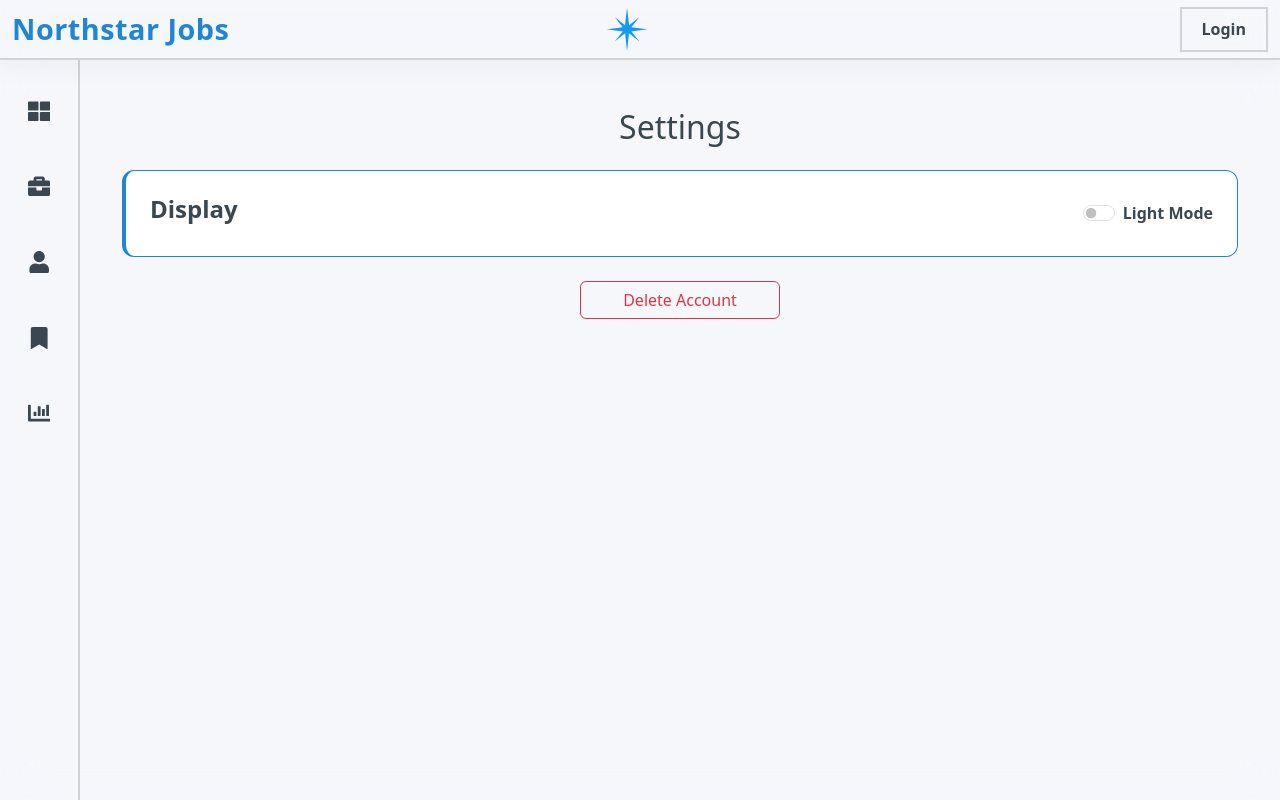
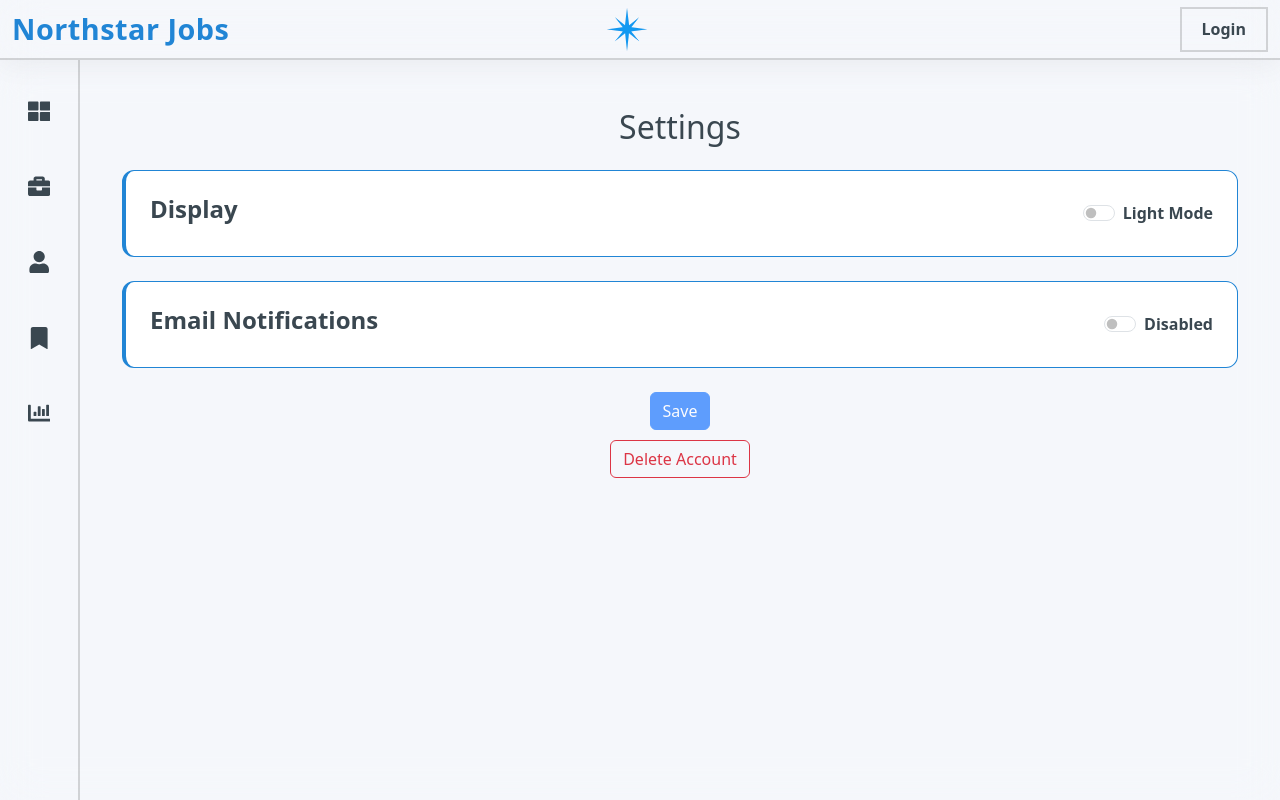
Before and after one commit to TJordahl90/Capstone-Web-Crawler, a React (Vite) app in the folder frontend/: page /settings in a window 1280 px wide. Built offline with nearby package versions, Linux system fonts and the light colour scheme; no server answers.

Commit message:
Email preferences done need to do more settings

```diff
--- a/frontend/src/components/Settings.jsx
+++ b/frontend/src/components/Settings.jsx
@@ -1,4 +1,4 @@
-import React, { useState } from 'react';
+import React, { useEffect, useState } from 'react';
 import { Container, Row, Button, Modal, Spinner, Form } from 'react-bootstrap';
 import { useNavigate } from 'react-router-dom';
 import { useTheme } from "./ThemeContext";
@@ -8,10 +8,26 @@ const Settings = () => {
     const [showModal, setShowModal] = useState(false);
     const [loading, setLoading] = useState(false);
     const navigate = useNavigate();
+    const [emailPreference, setEmailPreference] = useState(false);
+    const [draftEmailPref, setDraftEmailPref] = useState(false);
 
      // Theme
     const { currentTheme, switchTheme } = useTheme();
 
+    useEffect(() => {
+        const getEmailPreference = async () => {
+            try{
+                const emailPref = await api.get('/get_email_preference/');
+                const pref = emailPref.data.emailPreference;
+                const boolPref = pref === true || pref === "true" || pref === "True";
+                setEmailPreference(boolPref);
+                setDraftEmailPref(boolPref);
+            }catch (error){
+                console.error("Failed to fetch email preferences:", error)
+            }
+        }
+        getEmailPreference();
+    }, []);
 
     const handleDeleteAccount = async () => {
         setLoading(true);
@@ -26,6 +42,21 @@ const Settings = () => {
         }
     };
 
+    const handleSave = async () => {
+        try{
+            const payload ={
+                emailPreference: draftEmailPref,
+            }
+
+            await api.post("/update_email_preference/", payload);
+
+            setEmailPreference(draftEmailPref);
+        }
+        catch (error){
+            console.error("Failed to save settings:", error);
+            setDraftEmailPref(emailPreference);
+        }
+    }
     return (
         <Container className="mt-5 text-center">
             <h2 className="mb-4"
@@ -87,13 +118,47 @@ const Settings = () => {
                     </div>
                 </div>
 
+                <div
+                    className="text-start p-4 mb-4"
+                    style={{
+                      color: "var(--text)",
+                      backgroundColor: "var(--card)",
+                      borderRadius: "12px",
+                      border: `1px solid var(--accent1)`,
+                      borderLeft: `4px solid var(--accent1)`
+                    }}
+                >
+                    <div className="d-flex justify-content-between align-items-center">
+                      <h5 style={{ fontWeight: 600, fontSize: "1.5rem" }}>Email Notifications</h5>
 
+                      {/* Switch to toggle email preference */}
+                      <Form.Check
+                        type="switch"
+                        id="email-pref-switch"
+                        label={draftEmailPref ? "Enabled" : "Disabled"}
+                        checked={draftEmailPref}
+                        disabled={loading} // prevent toggle until loaded
+                        onChange={(e) => setDraftEmailPref(e.target.checked)}
+                        style={{ fontWeight: 600 }}
+                      />
+                    </div>
+                </div>
+        <div className="d-flex flex-column align-items-center" style={{ gap: '10px', marginTop: '20px' }}>
+            <Button
+                variant="primary"
+                onClick={handleSave}
+                disabled={draftEmailPref === emailPreference}
+            >
+                Save
+            </Button>
 
             <Row className="justify-content-center">
                 <Button variant="outline-danger" style={{maxWidth: '200px'}} onClick={() => setShowModal(true)}>
                     Delete Account
                 </Button>
             </Row>
+            </div>
+
 
             <Modal show={showModal} onHide={() => setShowModal(false)} centered>
                 <Modal.Header closeButton>
```
Also changed, not shown: 2 other files (tests, documents, lock files or other folders).
